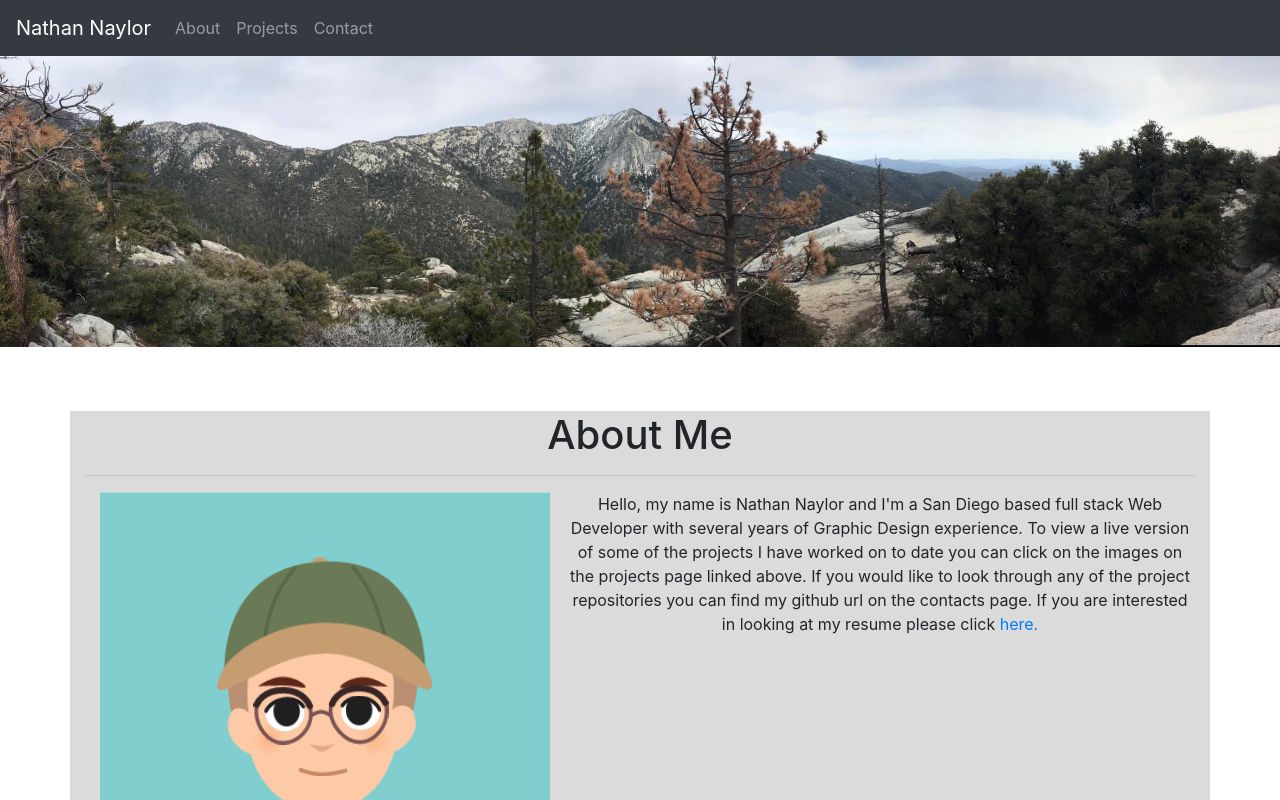
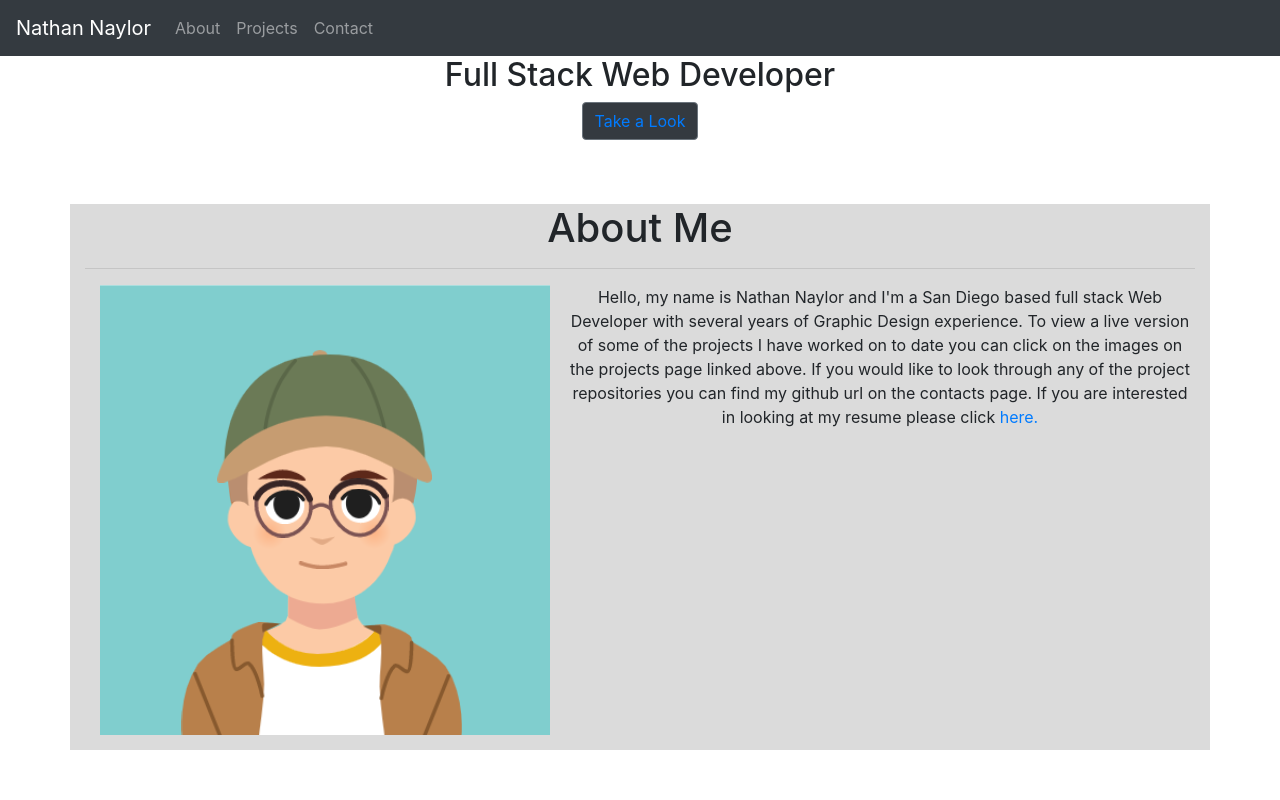
Before and after one commit to NathanNaylor/react-portfolio, a React (Create React App) app: page / in a window 1280 px wide. Shown: the top 800 px of the page. Built offline with nearby package versions, Linux system fonts and the light colour scheme.

Commit message:
removed old footer from page

```diff
--- a/src/App.js
+++ b/src/App.js
@@ -4,12 +4,20 @@ import PortfolioNavbar from "./components/NavBar";
 import Portfolio from "./pages/Portfolio";
 import About from "./pages/About";
 import Contact from "./pages/Contact";
-import Footer from "./components/Footer";
+import { Button } from "reactstrap";
 
 function App() {
   return (
     <div className="App">
-      <img alt="Mountain Panorama" src="../Assets/Images/pano-mountains.jpg" width="100%"/>
+      <div className="intro">
+        <h1 className="myName">Nathan Naylor</h1>
+        <h2 className="title">Full Stack Web Developer</h2>
+        <Button className="introButton bg-dark">
+          <a href="#about" rel="noopener noreferrer">
+            Take a Look
+          </a>
+        </Button>
+      </div>
       <PortfolioNavbar />
       <div id="about">
         <About />
@@ -20,7 +28,6 @@ function App() {
       <div id="contact" className="wrap">
         <Contact />
       </div>
-      {/* <Footer /> */}
     </div>
   );
 }
```
